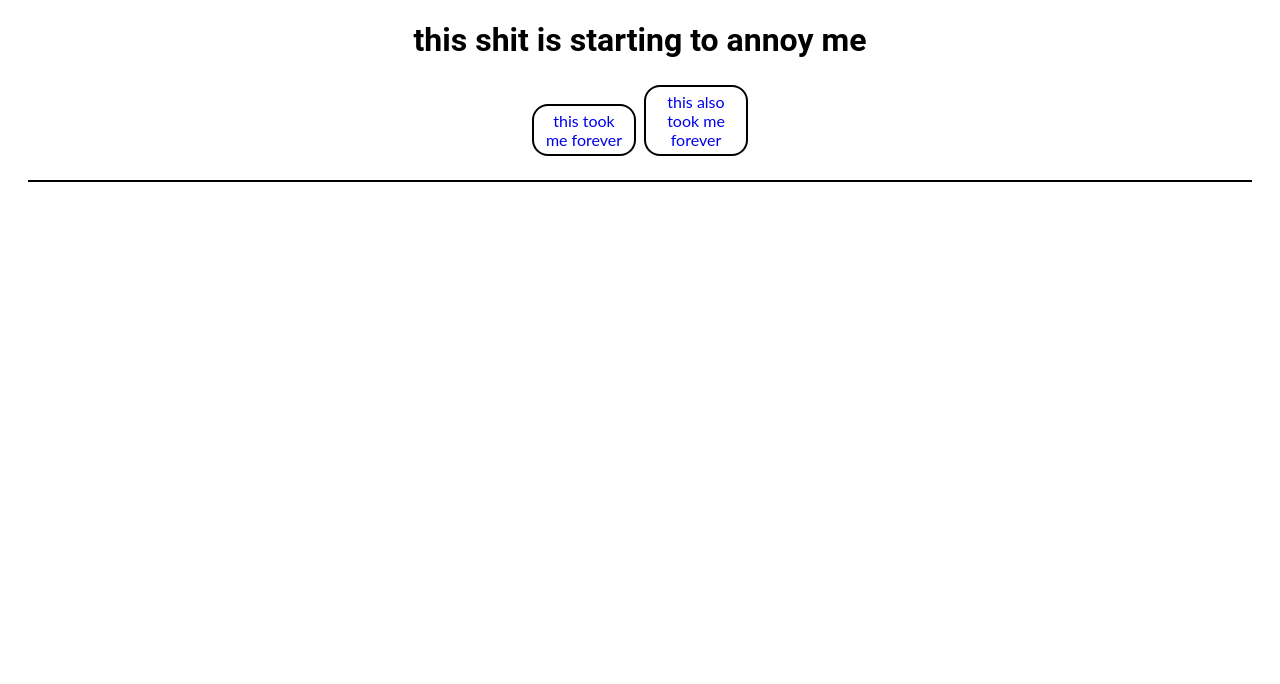
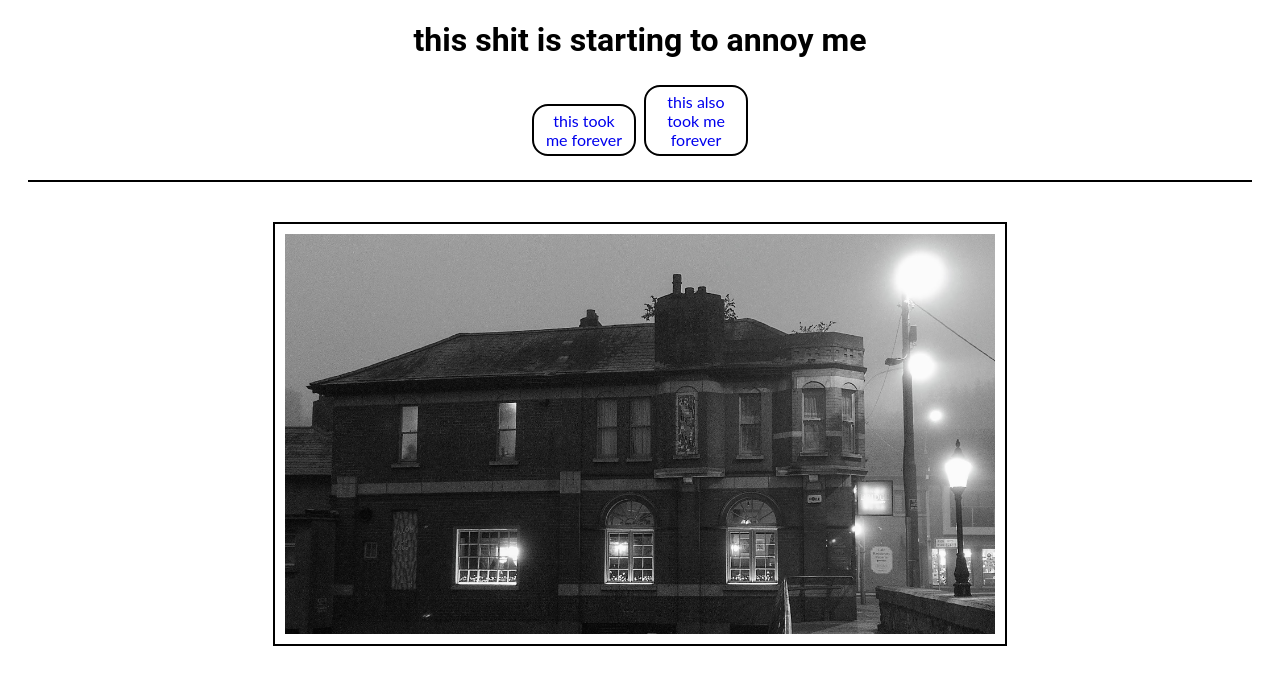
Before and after one commit to Triz22/code-institute-stuff, a plain HTML site: page index.html in a window 1280 px wide. Drawn offline with Linux system fonts and the light colour scheme.

Commit message:
feat:added images2

```diff
--- a/index.html
+++ b/index.html
@@ -18,5 +18,10 @@
             </li>
         </ul>
     </nav>
+    <section>
+        <figure>
+            <img src="assets./images/city (1).jpg">
+        </figure>
+    </section>
 </body>
 </html>
```
Also changed, not shown: coast.html (+5 -0 lines).
